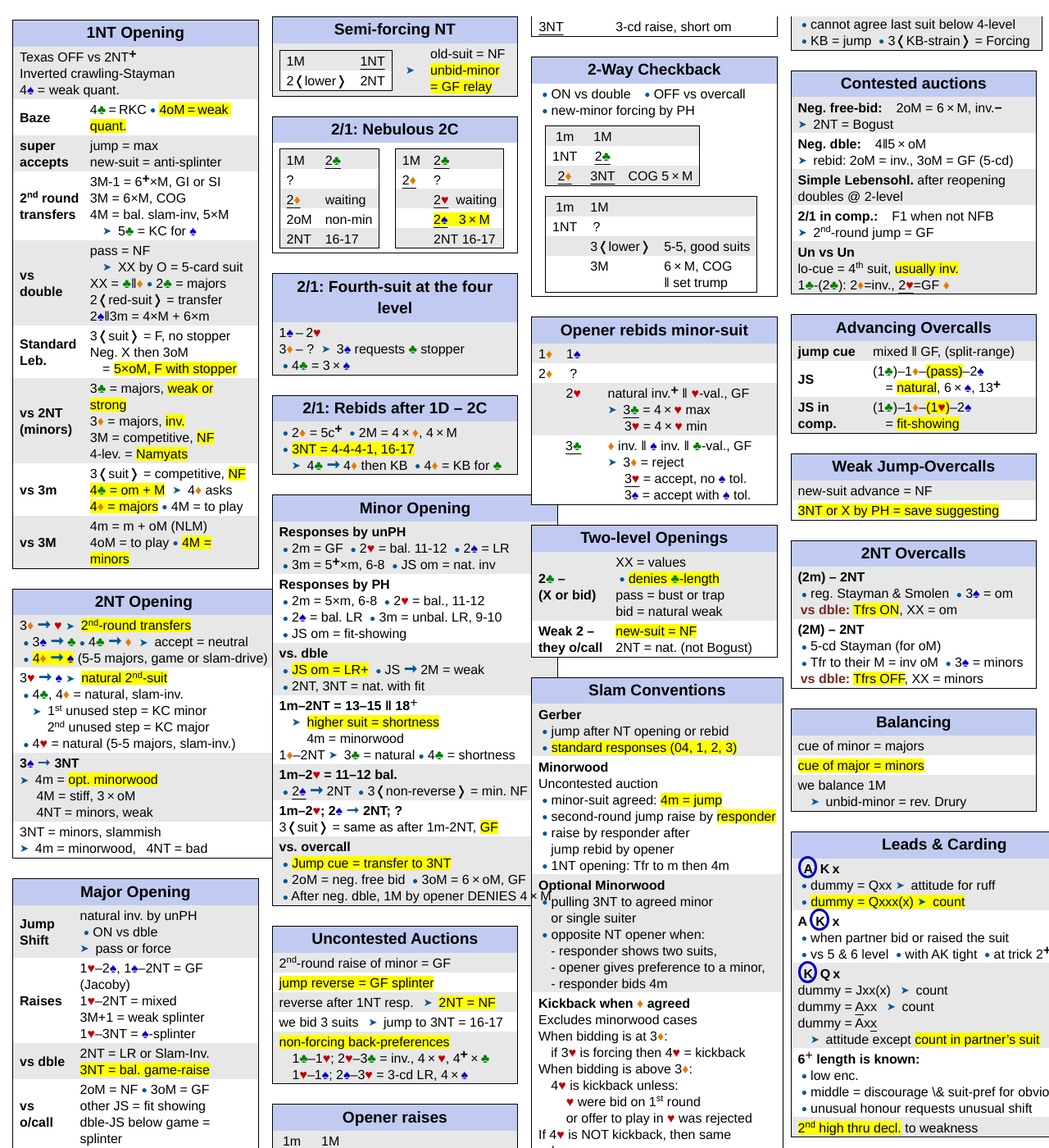
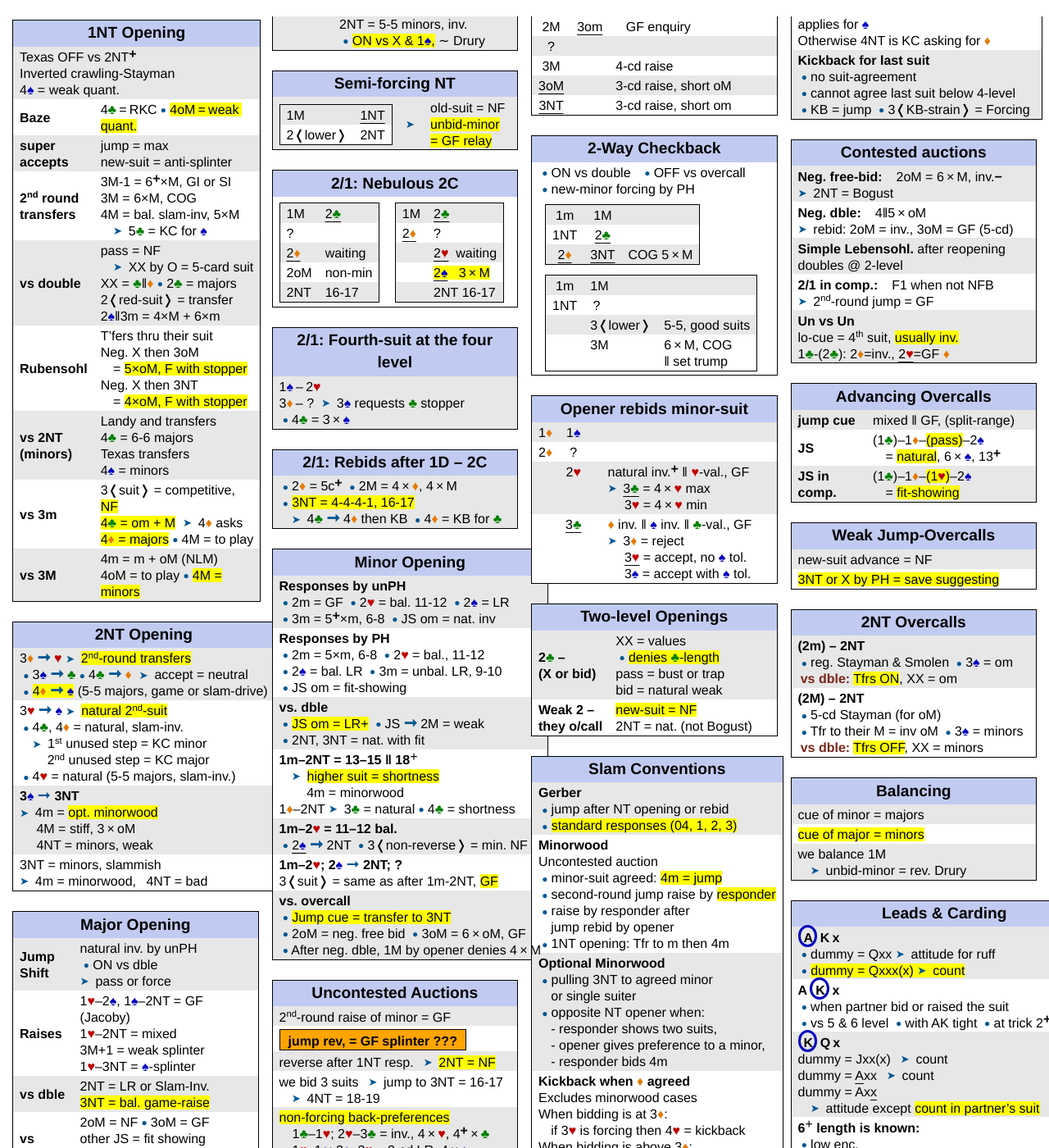
Before and after one commit to kjraywood/kjraywood.github.io, a Jekyll site: the page rbsys/reminders.html, which Jekyll copies as it is, in a window 1280 px wide and 1400 px high. Shown: the whole window at 82% size. Built offline with Jekyll 4.4.1, drawn with Linux system fonts in a browser that asks for light colours; some of the changed text lies outside the part shown.

Commit message:
some tweaks in reminders

```diff
--- a/rbsys/reminders.html
+++ b/rbsys/reminders.html
@@ -944,19 +944,20 @@
 	       2<span class="cardsuit blue">&#x2660;&#xFE0E;</span>&#x2016;3m = 4&times;M + 6&times;m</p></td>
 </tr>
 <tr>
-<td class="tableblock halign-left valign-middle"><p class="tableblock"><strong>Standard<br>
-  Leb.</strong></p></td>
-<td class="tableblock halign-left valign-top"><p class="tableblock">3&#x276c;suit&#x276d; = F, no stopper<br>
-                Neg. X then 3oM<span class="backspacey"> </span>
-<span class="nobr"><span class="indent">&nbsp; </span> = <mark>5&times;oM, F with stopper</span></mark></p></td>
+<td class="tableblock halign-left valign-middle"><p class="tableblock"><strong>Rubensohl</strong></p></td>
+<td class="tableblock halign-left valign-top"><p class="tableblock">T&#8217;fers thru their suit<br>
+              Neg. X then 3oM<span class="backspacey"> </span>
+<span class="nobr"><span class="indent">&nbsp; </span> = <mark>5&times;oM, F with stopper</span></mark><br>
+              Neg. X then 3NT<span class="backspacey"> </span>
+<span class="nobr"><span class="indent">&nbsp; </span> = <mark>4&times;oM, F with stopper</span></mark></p></td>
 </tr>
 <tr>
 <td class="tableblock halign-left valign-middle"><p class="tableblock"><strong>vs 2NT<br>
   (minors)</strong></p></td>
-<td class="tableblock halign-left valign-top"><p class="tableblock">3<span class="cardsuit green">&#x2663;&#xFE0E;</span> = majors, <mark>weak or strong</mark><br>
-	       3<span class="cardsuit orange">&#x2666;&#xFE0E;</span> = majors, <mark>inv.</mark><br>
-               3M = competitive, <mark>NF</mark><br>
-	       4-lev. = <mark>Namyats</mark></p></td>
+<td class="tableblock halign-left valign-top"><p class="tableblock">Landy and transfers<br>
+	       4<span class="cardsuit green">&#x2663;&#xFE0E;</span> = 6-6 majors<br>
+	       Texas transfers<br>
+	       4<span class="cardsuit blue">&#x2660;&#xFE0E;</span> = minors</p></td>
 </tr>
 <tr>
 <td class="tableblock halign-left valign-middle"><p class="tableblock"><strong>vs 3m</strong></p></td>
@@ -1251,7 +1252,7 @@
 <span class="nobr">&nbsp;<span class="vlower mildblue big">&bull;</span> <mark>Jump cue = transfer to 3NT</span></mark><br>
 <span class="nobr">&nbsp;<span class="vlower mildblue big">&bull;</span> 2oM = neg. free bid</span>
 <span class="nobr">&nbsp;<span class="vlower mildblue big">&bull;</span> 3oM = 6&thinsp;&times;&thinsp;oM, GF</span><br>
-<span class="nobr">&nbsp;<span class="vlower mildblue big">&bull;</span> After neg. dble, 1M by opener DENIES 4&thinsp;&times;&thinsp;M</span></p></td>
+<span class="nobr">&nbsp;<span class="vlower mildblue big">&bull;</span> After neg. dble, 1M by opener denies 4&thinsp;&times;&thinsp;M</span></p></td>
 </tr>
 </tbody>
 </table>
@@ -1269,7 +1270,7 @@
 <td class="tableblock halign-left valign-top"><p class="tableblock">2<sup>nd</sup>-round raise of minor = GF<br></p></td>
 </tr>
 <tr>
-<td class="tableblock halign-left valign-top"><p class="tableblock"><mark>jump reverse = GF splinter</mark></p></td>
+<td class="tableblock halign-left valign-top"><p class="tableblock"><span class="orange-box">jump rev, = GF splinter ???</span></p></td>
 </tr>
 <tr>
 <td class="tableblock halign-left valign-top"><p class="tableblock">reverse after 1NT resp.<span class="backspace"> </span>
@@ -1277,7 +1278,8 @@
 </tr>
 <tr>
 <td class="tableblock halign-left valign-top"><p class="tableblock">we bid 3 suits<span class="backspace"> </span>
-<span class="nobr"><span class="indent">&nbsp; </span><span class="mildblue small higher">&#x27a4;</span>&thinsp; jump to 3NT = 16-17</span><br></p></td>
+<span class="nobr"><span class="indent">&nbsp; </span><span class="mildblue small higher">&#x27a4;</span>&thinsp; jump to 3NT = 16-17</span><span class="backspace"> </span><br>
+<span class="nobr"><span class="indent">&nbsp; </span><span class="mildblue small higher">&#x27a4;</span>&thinsp; 4NT = 18-19</span><br></p></td>
 </tr>
 <tr>
 <td class="tableblock halign-left valign-top"><p class="tableblock"><mark>non-forcing back-preferences</mark><br>
@@ -1701,7 +1703,7 @@
 </tbody>
 </table>
 <div class="paragraph">
-<p><span class="right xemph">June 11, 2021</span></p>
+<p><span class="right xemph">September 12, 2021</span></p>
 </div>
 </div>
 </body>
```
Also changed, not shown: other parts of rbsys/reminders.html (+1 -1 lines).
